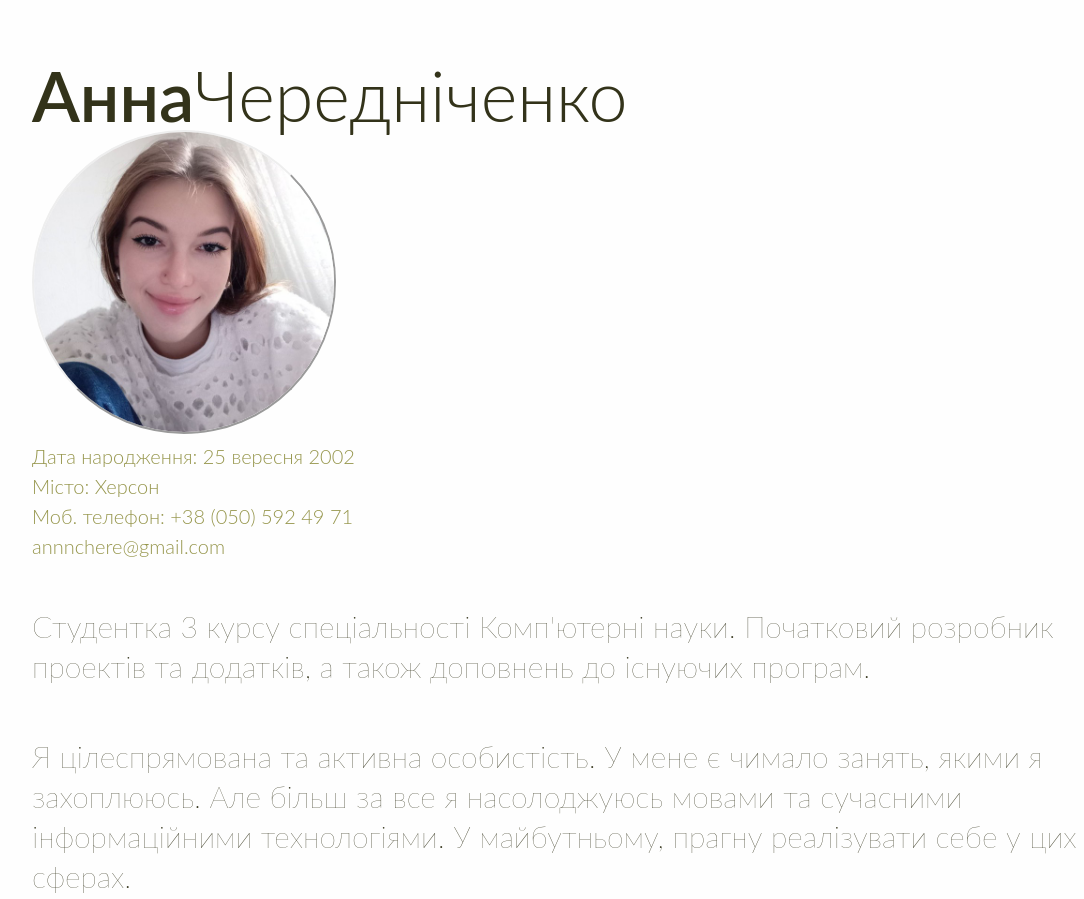
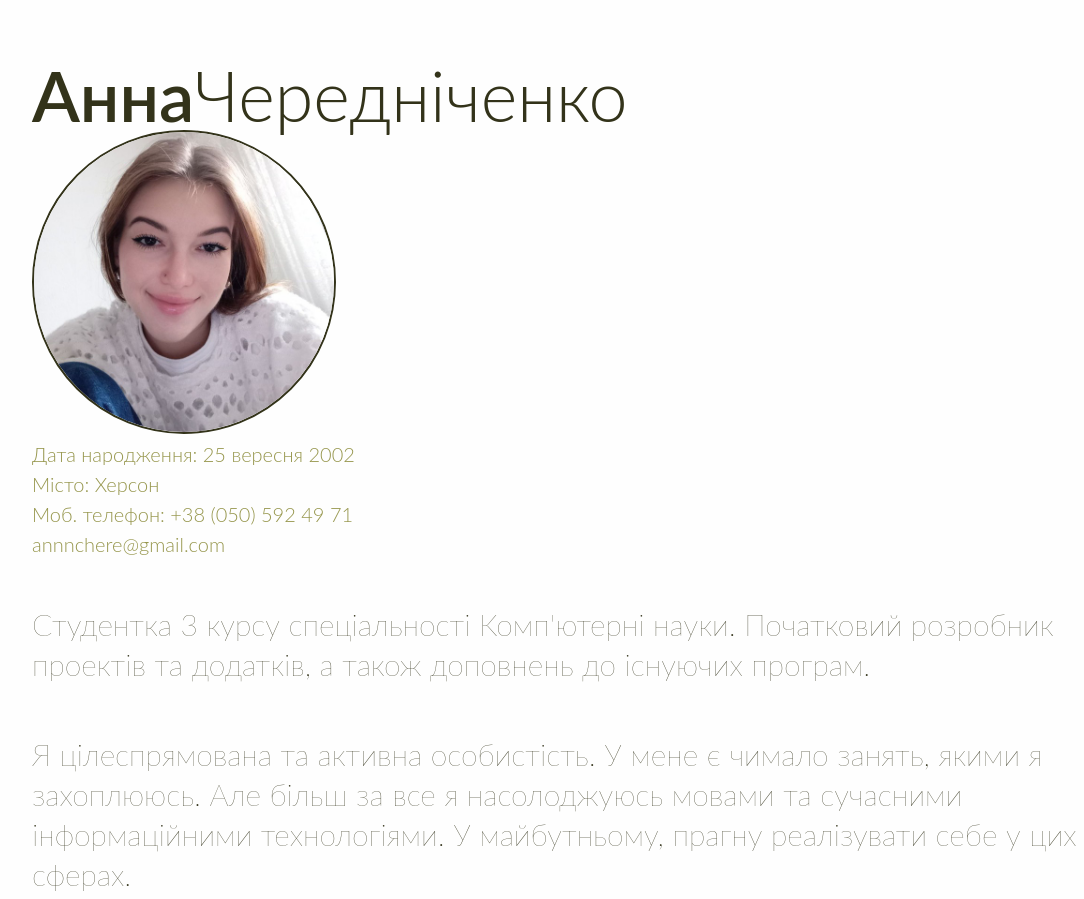
Before and after one commit to anivasabi/anna.github.io, a plain HTML site: page index.html in a window 1280 px wide. Shown: the top 899 px of the page, without its empty margins (58-1142 px from the left). Drawn offline with Linux system fonts and the light colour scheme.

Commit message:
Update styles.css

```diff
--- a/styles.css
+++ b/styles.css
@@ -93,11 +93,13 @@ h1.name {
 }
 
 .my-photo {
+	display: flex;
+	align-items: right;
 	align: right;
 	width: 300px;
 	heigth: 300px;
 	border-radius: 50%;
-	border-style: outset;
+	border-style: solid;
 	border-width: 2px;
 }
 
```
